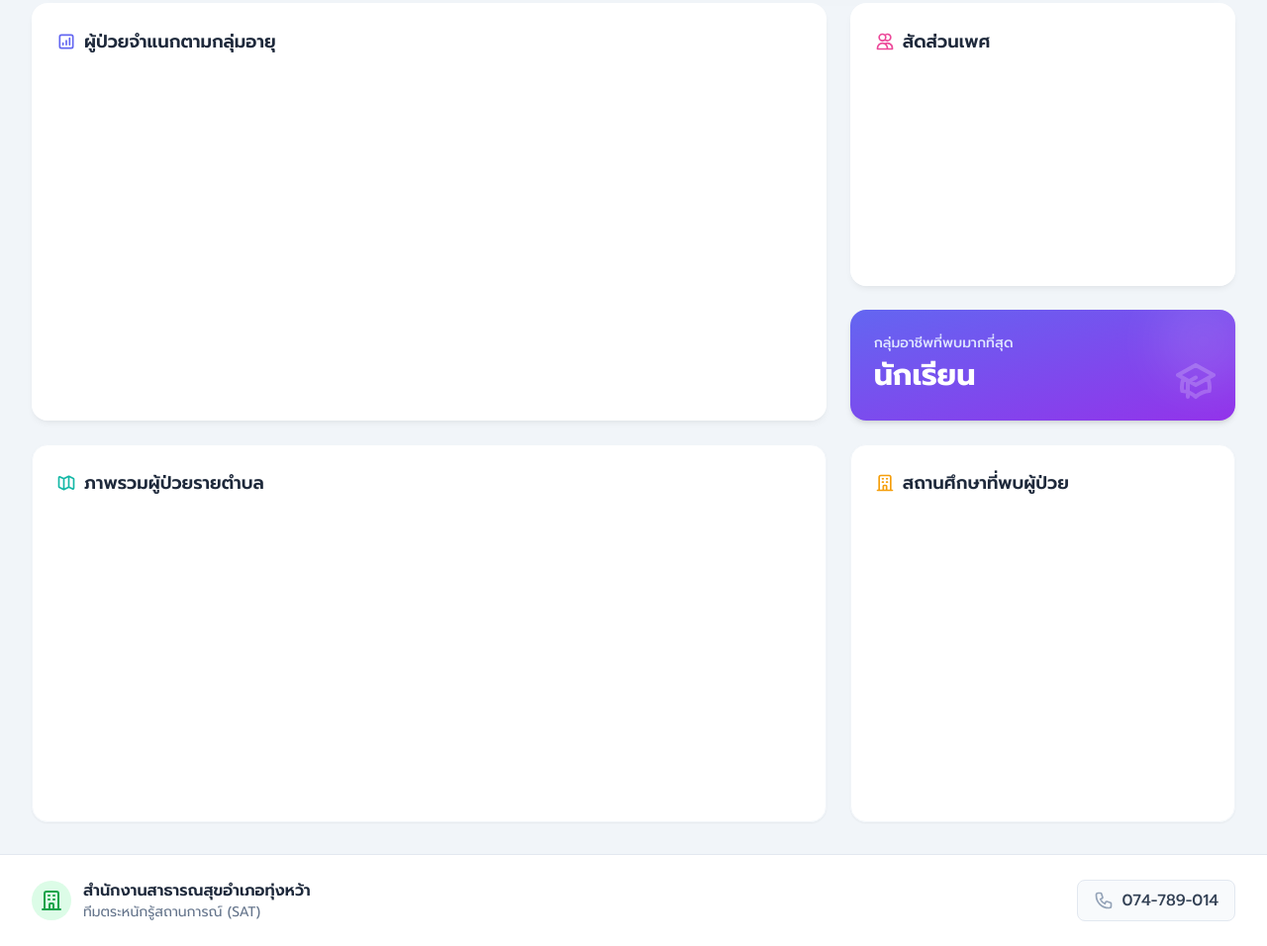
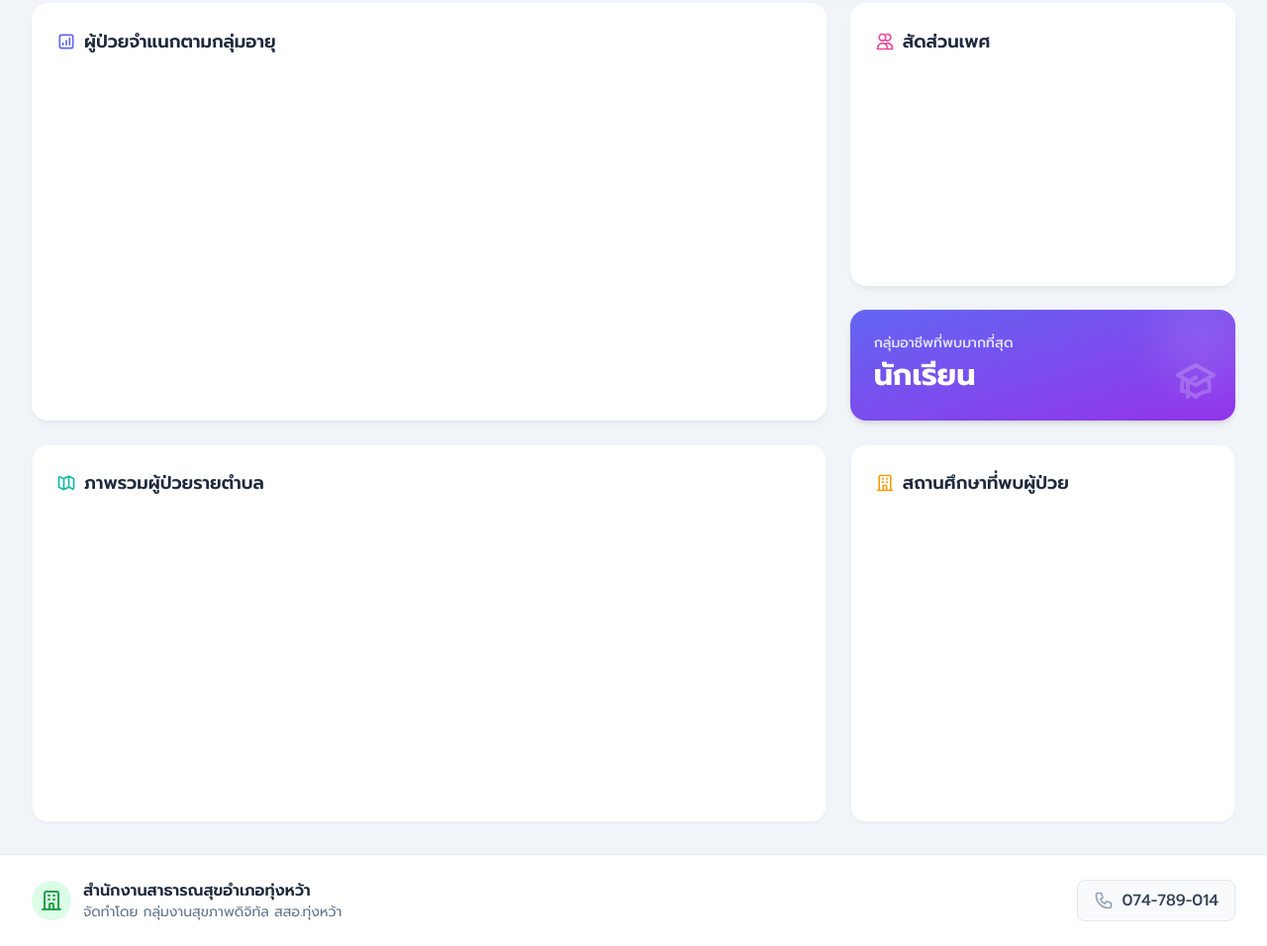
Before and after one commit to wipunat20191/Dengue-Dashboard-Thungwa, a plain HTML site: page index.html in a window 1280 px wide. Shown: the part 665-1621 px from the top of the page at 99% size. Drawn offline with nearby package versions, Linux system fonts and the light colour scheme; no server answers.

Commit message:
Update index.html

```diff
--- a/index.html
+++ b/index.html
@@ -225,7 +225,7 @@
                 </div>
                 <div>
                     <p class="font-semibold text-slate-800">สำนักงานสาธารณสุขอำเภอทุ่งหว้า</p>
-                    <p class="text-sm text-slate-500">ทีมตระหนักรู้สถานการณ์ (SAT)</p>
+                    <p class="text-sm text-slate-500">จัดทำโดย กลุ่มงานสุขภาพดิจิทัล สสอ.ทุ่งหว้า</p>
                 </div>
             </div>
             <div class="flex items-center gap-2 bg-slate-50 px-4 py-2 rounded-lg border border-slate-200">
```
